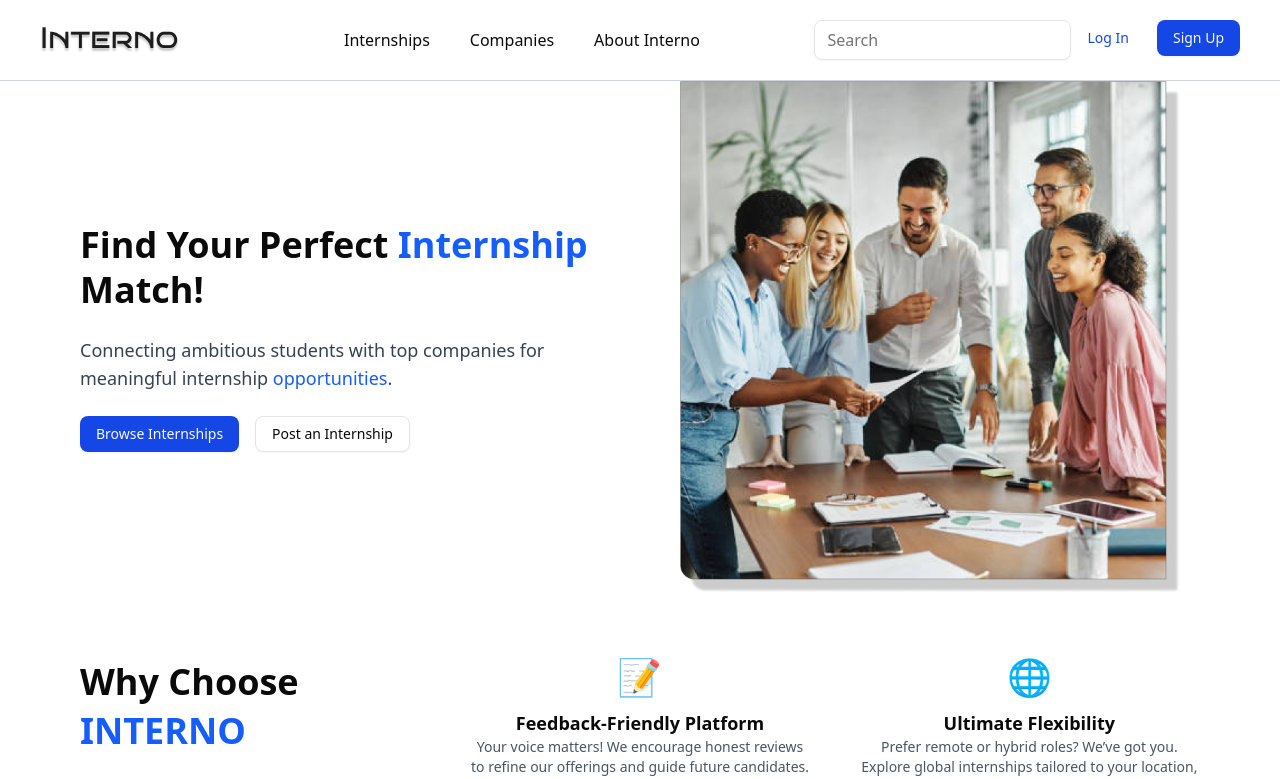
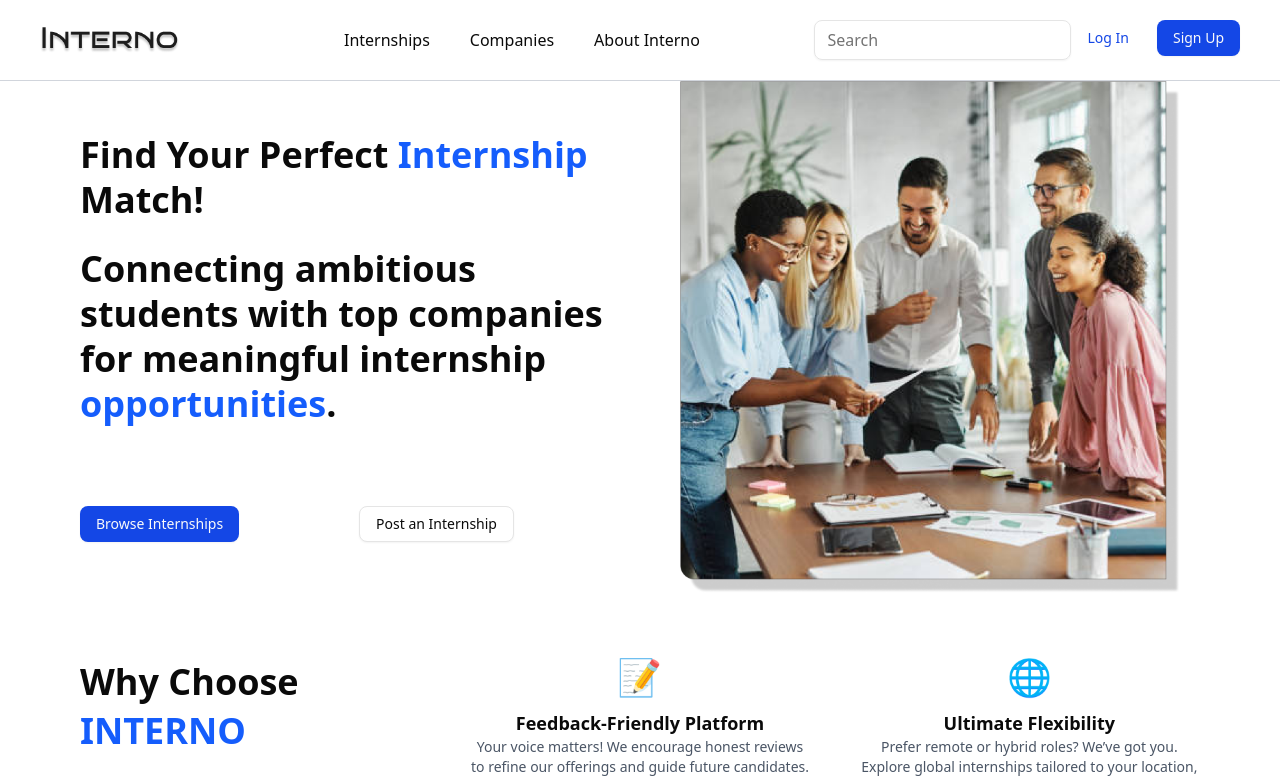
Before and after one commit to Ayubish/intern-finder-api, a Next.js app in the folder client/: page / in a window 1280 px wide. Shown: the top 779 px of the page. Built offline with nearby package versions, Linux system fonts and the light colour scheme.

Commit message:
changes on home page

```diff
--- a/client/components/home/home.tsx
+++ b/client/components/home/home.tsx
@@ -42,11 +42,11 @@ export default function HomePage() {
           <h1 className="text-4xl font-bold leading-tight">
             Find Your Perfect <span className="text-blue-600">Internship</span> Match!
           </h1>
-          <p className="text-lg text-gray-700">
+          <p className="text-4xl font-bold leading-tight">
             Connecting ambitious students with top companies for meaningful internship{" "}
             <span className="text-blue-600">opportunities</span>.
           </p>
-          <div className="flex gap-4">
+          <div className="flex gap-30 mt-20 ">
             <Button>Browse Internships</Button>
             <Button variant="outline">Post an Internship</Button>
           </div>
@@ -297,9 +297,11 @@ export default function HomePage() {
                 <button className="bg-[#3D5AFE] text-white font-medium px-4 py-2 rounded-md shadow hover:bg-blue-700 transition">
                   Write a Review
                 </button>
+
                 <button className="bg-white border text-black font-medium px-4 py-2 rounded-md shadow hover:bg-gray-100 transition">
-                  See all Reviews
+                        See all Reviews
                 </button>
+
               </div>
             </div>
           </div>
```
